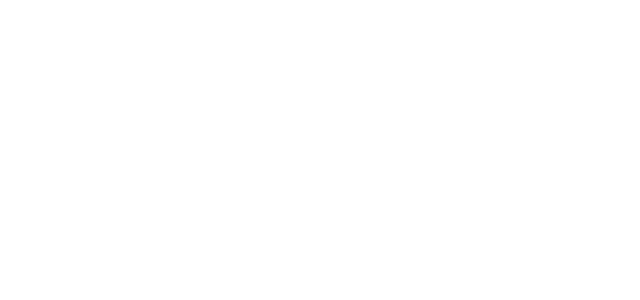
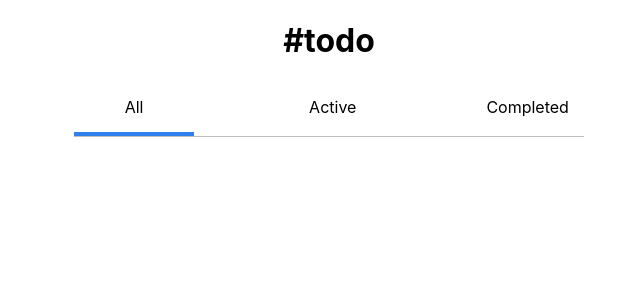
Before and after one commit to Mr-hollowman/dev-todo, a React (Create React App) app: page / in a window 1280 px wide. Shown: the top 300 px of the page, without its empty margins (311-951 px from the left). Built offline with nearby package versions, Linux system fonts and the light colour scheme.

Commit message:
nav bar setup

```diff
--- /dev/null
+++ b/src/App.css
@@ -0,0 +1,20 @@
+main{
+  display: flex;
+  flex-direction: column;
+  justify-content: center;
+  align-items: center;
+}
+nav{
+  display: flex;
+  gap: 100px;
+  border-bottom: 1px solid #BDBDBD;
+}
+nav > span{
+  padding: 15px;
+  text-align: center;
+}
+.active{
+  width: 90px;
+  border-bottom: 4px solid #2F80ED;
+  border-radius: 4px 4px 0px 0px;
+}
--- a/src/App.js
+++ b/src/App.js
@@ -1,9 +1,15 @@
-import React from 'react'
+import React from "react";
+import "./App.css";
 
 export default function App() {
   return (
-    <div>
-
-    </div>
-  )
+    <main>
+      <h1>#todo</h1>
+      <nav>
+        <span className="active">All</span>
+        <span>Active</span>
+        <span>Completed</span>
+      </nav>
+    </main>
+  );
 }
```
